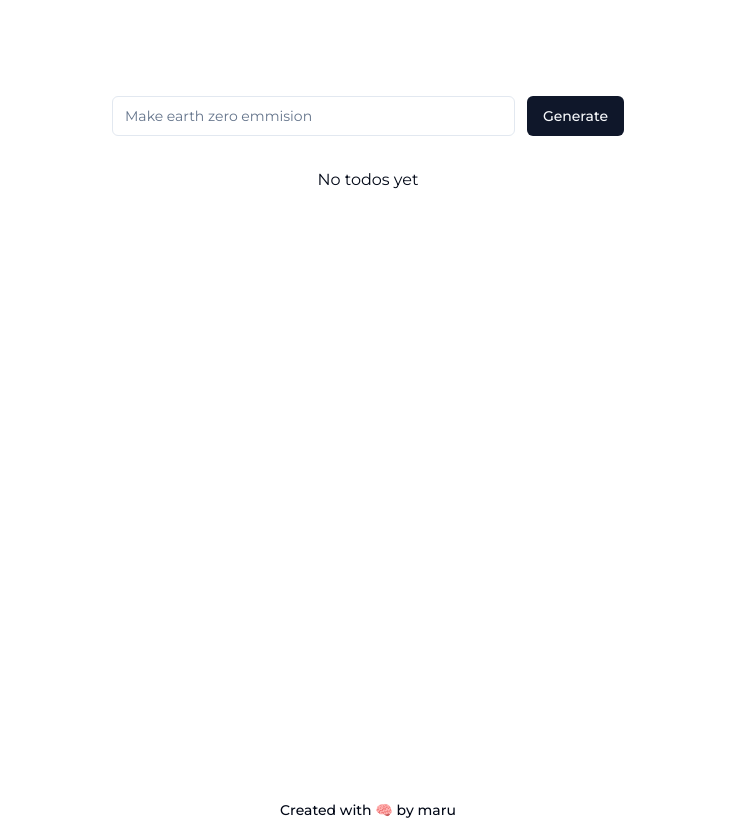
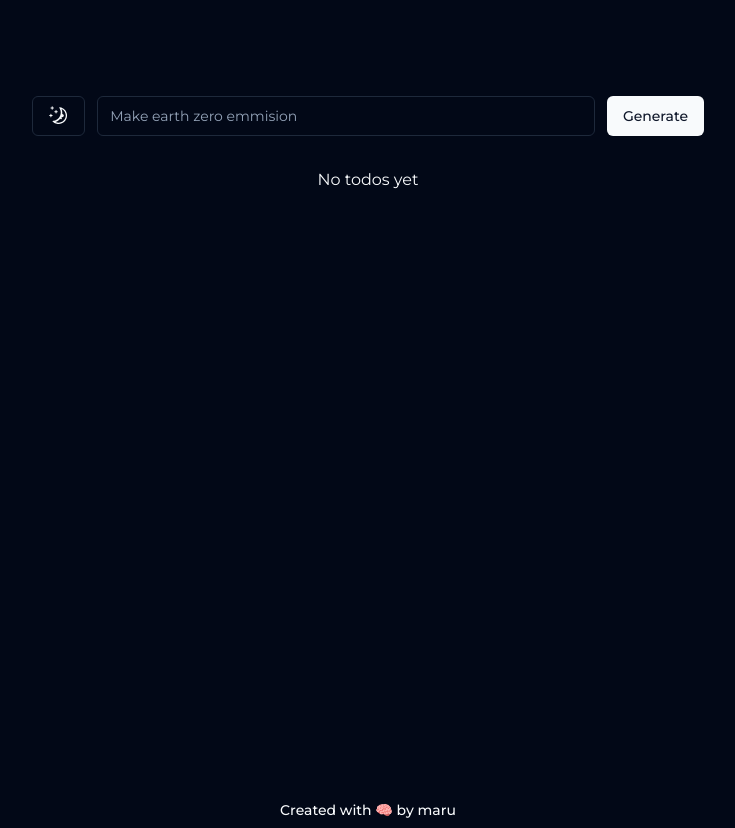
Before and after one commit to Maru-Yasa/ai-todo-app, a Next.js app: page / in a window 1280 px wide. Shown: the whole page, without its empty margins (272-1007 px from the left). Built offline with nearby package versions, Linux system fonts and the light colour scheme.

Commit message:
feat(dark mode): add darkmode and the toggle

```diff
--- a/app/layout.tsx
+++ b/app/layout.tsx
@@ -2,6 +2,7 @@ import { Toaster } from '@/components/ui/toaster'
 import './globals.css'
 import type { Metadata } from 'next'
 import { Inter, Montserrat } from 'next/font/google'
+import { ThemeProvider } from '@/components/ThemeProvider'
 
 const font = Montserrat({ subsets: ['latin'] })
 
@@ -22,11 +23,13 @@ export default function RootLayout({
 
       </head>
       <body className={font.className}>
+        <ThemeProvider attribute="class" defaultTheme="dark" enableSystem>
           {children}
           <footer className='w-full text-center text-sm font-medium mb-2'>
             Created with 🧠 by maru
           </footer>
           <Toaster />
+        </ThemeProvider>
       </body>
     </html>
   )
--- a/app/page.tsx
+++ b/app/page.tsx
@@ -1,6 +1,7 @@
 'use client'
 
 import { TodoCard } from '@/components/Card'
+import { ModeToggle } from '@/components/ModeToggle'
 import { Button } from '@/components/ui/button'
 import { Input } from '@/components/ui/input'
 import { useToast } from '@/components/ui/use-toast'
@@ -77,12 +78,15 @@ export default function Home() {
 
   return (
     <main className="flex min-h-screen flex-col items-center gap-y-8 p-7 md:10 lg:p-24">
-      <div className="flex gap-3 max-w-lg w-full h-fit">
-        <Input
-          className='w-full'
-          onChange={(e) => setInput(e.target.value)}
-          placeholder={`Make earth zero emmision`}
-        />
+      <div className="flex flex-col md:flex-row gap-3 max-w-2xl w-full h-fit">
+        <div className="flex gap-3 w-full">
+          <ModeToggle />
+          <Input
+            className='w-full'
+            onChange={(e) => setInput(e.target.value)}
+            placeholder={`Make earth zero emmision`}
+          />
+        </div>
         <Button
           onClick={handleGenerate}
         >
--- a/components/Card.tsx
+++ b/components/Card.tsx
@@ -31,7 +31,7 @@ export const TodoCard = ({ data, deleteCallback }: TodoCardProps) => {
                 </DropdownMenu>
             </div>
             <div className="mt-1">
-                <p className="text-sm font-light text-gray-700 h-16 line-clamp-3 text-ellipsis">{data?.description}</p>
+                <p className="text-sm font-light text-gray-700 dark:text-white h-16 line-clamp-3 text-ellipsis">{data?.description}</p>
             </div>
             <div className="flex justify-between mt-3">
                 <div className="flex items-center gap-1 font-medium text-xs text-orange-500">
--- /dev/null
+++ b/components/ModeToggle.tsx
@@ -0,0 +1,40 @@
+"use client"
+
+import * as React from "react"
+import { MoonIcon, SunIcon } from "@radix-ui/react-icons"
+import { useTheme } from "next-themes"
+
+import { Button } from "@/components/ui/button"
+import {
+  DropdownMenu,
+  DropdownMenuContent,
+  DropdownMenuItem,
+  DropdownMenuTrigger,
+} from "@/components/ui/dropdown-menu"
+
+export function ModeToggle() {
+  const { setTheme } = useTheme()
+
+  return (
+    <DropdownMenu>
+      <DropdownMenuTrigger asChild>
+        <Button variant="outline">
+          <SunIcon className="h-[1.2rem] w-[1.2rem] rotate-0 scale-100 transition-all dark:-rotate-90 dark:scale-0" />
+          <MoonIcon className="absolute h-[1.2rem] w-[1.2rem] rotate-90 scale-0 transition-all dark:rotate-0 dark:scale-100" />
+          <span className="sr-only">Toggle theme</span>
+        </Button>
+      </DropdownMenuTrigger>
+      <DropdownMenuContent align="end">
+        <DropdownMenuItem onClick={() => setTheme("light")}>
+          Light
+        </DropdownMenuItem>
+        <DropdownMenuItem onClick={() => setTheme("dark")}>
+          Dark
+        </DropdownMenuItem>
+        <DropdownMenuItem onClick={() => setTheme("system")}>
+          System
+        </DropdownMenuItem>
+      </DropdownMenuContent>
+    </DropdownMenu>
+  )
+}
--- /dev/null
+++ b/components/ThemeProvider.tsx
@@ -0,0 +1,9 @@
+"use client"
+
+import * as React from "react"
+import { ThemeProvider as NextThemesProvider } from "next-themes"
+import { type ThemeProviderProps } from "next-themes/dist/types"
+
+export function ThemeProvider({ children, ...props }: ThemeProviderProps) {
+  return <NextThemesProvider {...props}>{children}</NextThemesProvider>
+}
--- a/package.json
+++ b/package.json
@@ -26,6 +26,7 @@
     "langchain": "^0.0.123",
     "lucide-react": "^0.263.1",
     "next": "13.4.12",
+    "next-themes": "^0.2.1",
     "postcss": "8.4.27",
     "react": "18.2.0",
     "react-dom": "18.2.0",
```
Also changed, not shown: 1 other file (tests, documents, lock files or other folders). Lines whose indentation alone changed are shown as unchanged.
